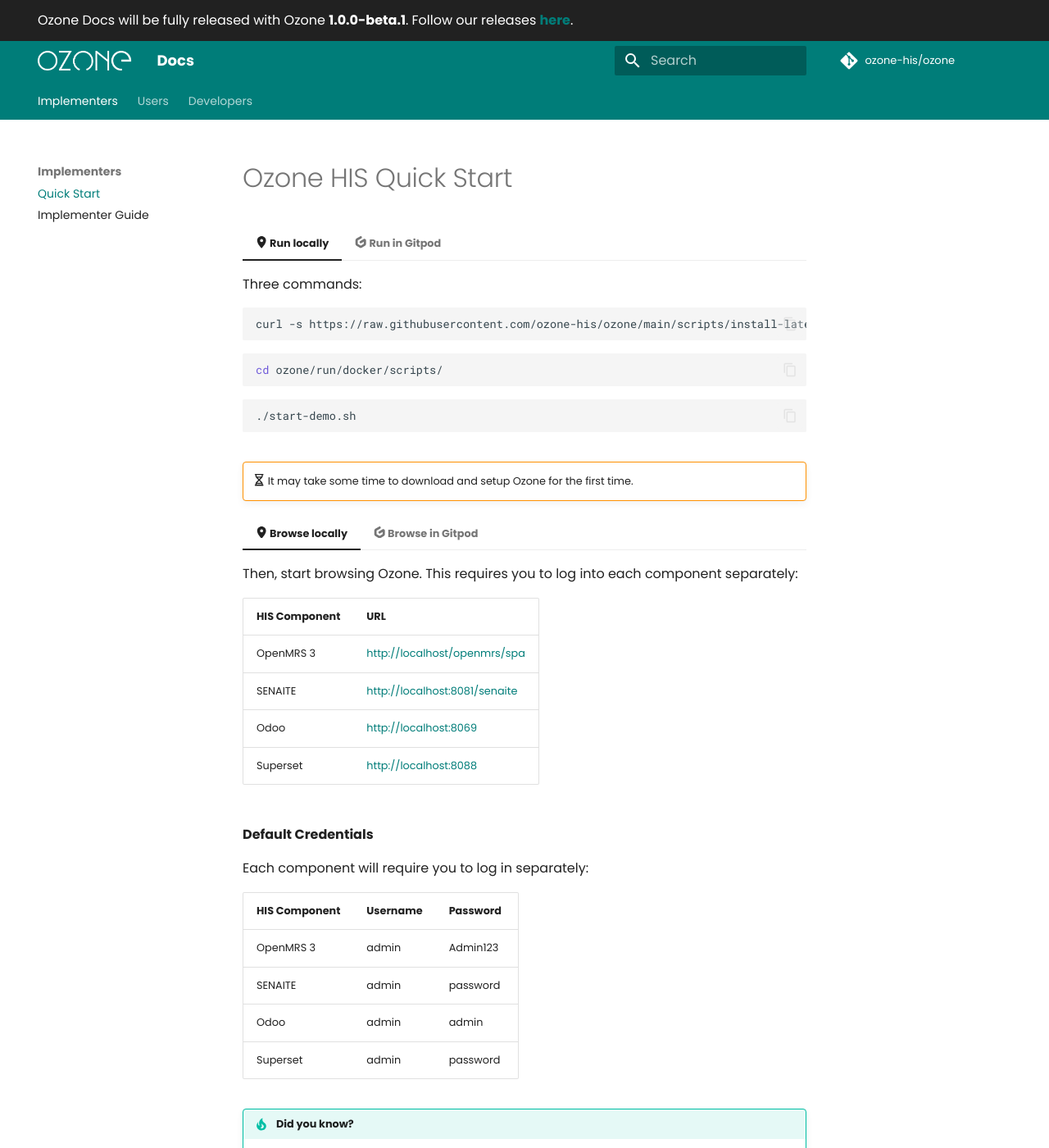
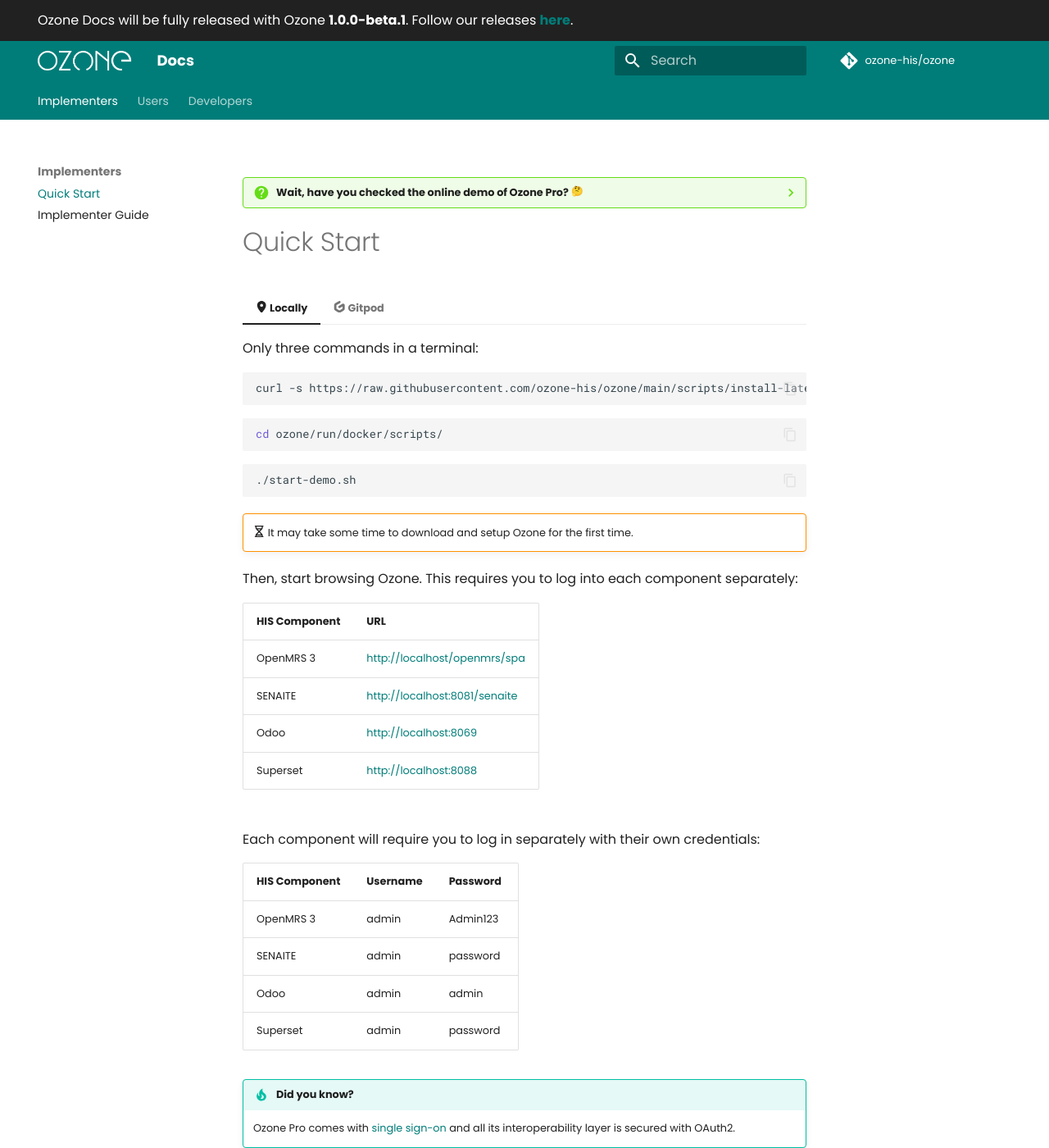
Before and after one commit to ozone-his/ozone-docs, an MkDocs documentation site: the page built from docs/index.md, in a window 1280 px wide and 1400 px high. Shown: the whole window at 82% size. Built offline with MkDocs 1.6.1 and Material for MkDocs 9.7.7, drawn with Linux system fonts in a browser that asks for light colours; emoji names are drawn with the system emoji font; comment, search, counter and statistics services are not loaded.

Commit message:
Update index.md

````diff
--- a/docs/index.md
+++ b/docs/index.md
@@ -1,8 +1,12 @@
-# Ozone HIS Quick Start
+??? question "Wait, have you checked the online demo of Ozone Pro? :thinking:"
 
-=== ":fontawesome-solid-location-dot: Run locally"
+    Before diving into the Quick Start or implementer guides, visit <a href="https://www.ozone-his.com">our website</a> and click **Try Demo** to explore the official Ozone Pro online demo.
 
-    Three commands:
+# Quick Start
+
+=== ":fontawesome-solid-location-dot: Locally"
+
+    Only three commands in a terminal:
 
     ```bash
     curl -s https://raw.githubusercontent.com/ozone-his/ozone/main/scripts/install-latest.sh | bash /dev/stdin
@@ -16,39 +20,37 @@
     ./start-demo.sh
     ```
 
-=== ":simple-gitpod: Run in Gitpod"
+    !!! warning ""
 
-    One click:
+        :fontawesome-regular-hourglass-half: It may take some time to download and setup Ozone for the first time.
+
+    Then, start browsing Ozone. This requires you to log into each component separately:
+
+    | **HIS Component** | **URL**                                                                                   |
+    |-------------------|-------------------------------------------------------------------------------------------|
+    | OpenMRS 3         | <a href="http://localhost/openmrs/spa" target="_blank">http://localhost/openmrs/spa</a>   |
+    | SENAITE           | <a href="http://localhost:8081/senaite" target="_blank">http://localhost:8081/senaite</a> |
+    | Odoo              | <a href="http://localhost:8069" target="_blank">http://localhost:8069</a>                 |
+    | Superset          | <a href="http://localhost:8088" target="_blank">http://localhost:8088</a>                 |
+
+
+=== ":simple-gitpod: Gitpod"
+
+    Just one click:
 
     [![](https://gitpod.io/button/open-in-gitpod.svg)](https://gitpod.io/#https://github.com/ozone-his/ozone/)
 
+    !!! warning ""
 
-!!! warning ""
+        :fontawesome-regular-hourglass-half: It may take some time to download and setup Ozone for the first time.
 
-    :fontawesome-regular-hourglass-half: It may take some time to download and setup Ozone for the first time.
+    Gitpod will automatically launch a new tab for OpenMRS 3.
 
-=== ":fontawesome-solid-location-dot: Browse locally"
-
-    Then, start browsing Ozone. This requires you to log into each component separately:
-
-    | **HIS Component** | **URL**                                                        |
-    |-------------------|----------------------------------------------------------------|
-    | OpenMRS 3         | [http://localhost/openmrs/spa](http://localhost/openmrs/spa)   |
-    | SENAITE           | [http://localhost:8081/senaite](http://localhost:8081/senaite) |
-    | Odoo              | [http://localhost:8069](http://localhost:8069)                 |
-    | Superset          | [http://localhost:8088](http://localhost:8088)                 |
-
-=== ":simple-gitpod: Browse in Gitpod"
-
-    Gitpod will automatically launch a new browser window for OpenMRS 3.
-
-    You can navigate to other Ozone HIS components via the PORTS tab of the Gitpod browser window:
+    You can navigate to other Ozone HIS components via the PORTS tab of the Gitpod window:
 
     ![Ozone services started](assets/images/gitpod-list-services.png)
 
-**Default Credentials**
-
-Each component will require you to log in separately:
+Each component will require you to log in separately with their own credentials:
 
 | **HIS Component** | **Username** | **Password** |
 |-------------------|--------------|--------------|
````
